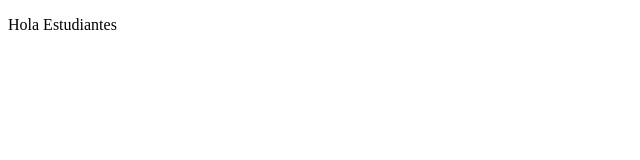
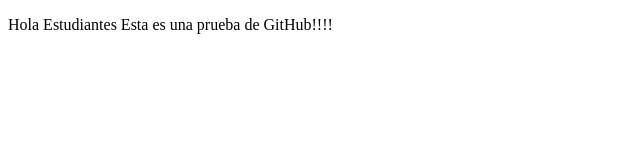
Before and after one commit to hernjack/pythonprojects, a plain HTML site: page index.html in a window 1280 px wide. Shown: the whole page, without its empty margins (0-640 px from the left). Drawn offline with Linux system fonts and the light colour scheme.

Commit message:
first commit

```diff
--- a/index.html
+++ b/index.html
@@ -10,7 +10,7 @@
    <p>
 
     Hola Estudiantes
-
+    Esta es una prueba de GitHub!!!!
 
    </p>
 </body>
```
